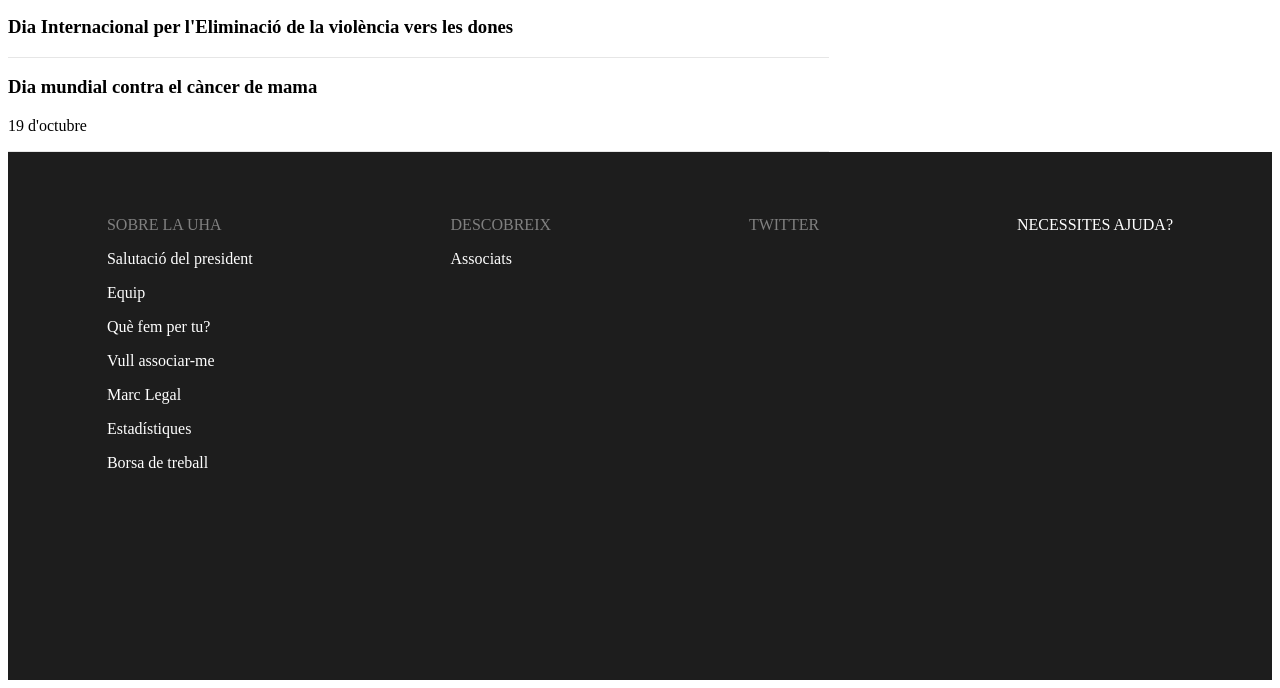
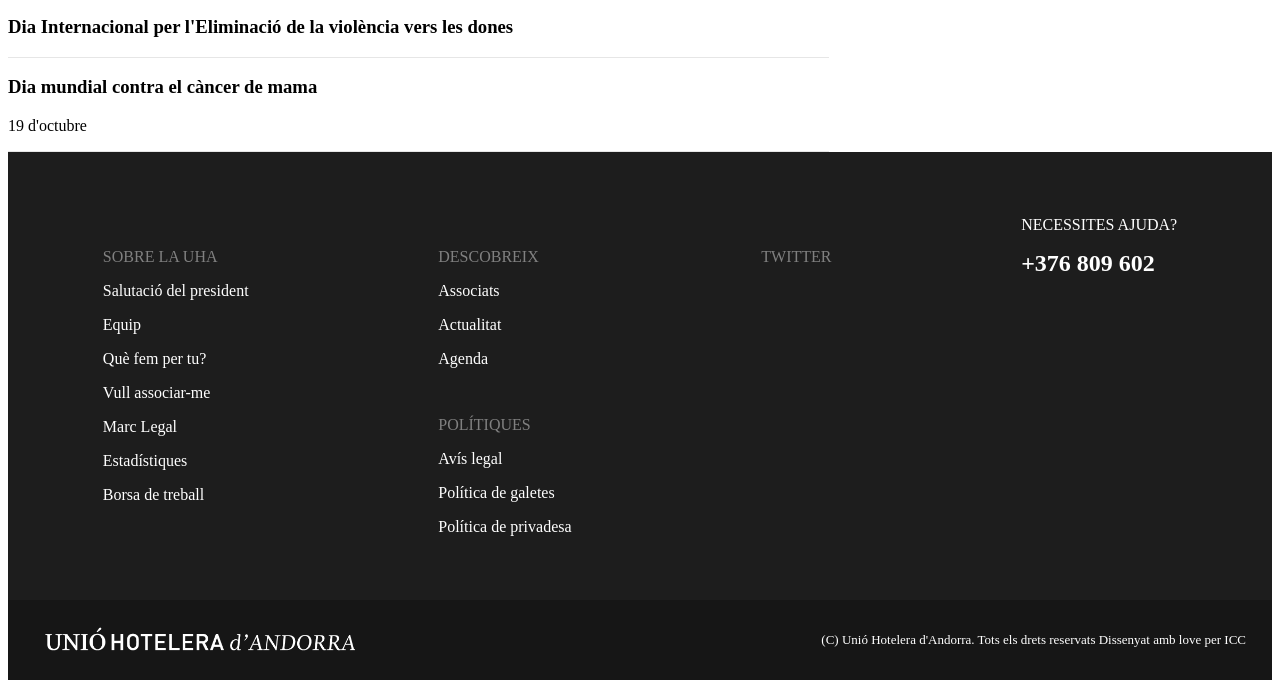
Before and after one commit to Ivancaminal72/pageclone, a plain HTML site: page index.html in a window 1280 px wide. Shown: the part 1533-2221 px from the top of the page. Drawn offline with Linux system fonts and the light colour scheme.

Commit message:
improve footer

```diff
--- a/index.html
+++ b/index.html
@@ -100,9 +100,9 @@
       </aside>
     </main>
     <footer>
+      <div id="footerflex">
         <div>
           <p class="titolfooter">SOBRE LA UHA</p>
-        <p></p>
           <p>Salutació del president</p>
           <p>Equip</p>
           <p>Què fem per tu?</p>
@@ -114,12 +114,27 @@
         <div>
           <p class="titolfooter">DESCOBREIX</p>
           <p>Associats</p>
+          <p>Actualitat</p>
+          <p>Agenda</p>
+          <p class="titolfooter">POLÍTIQUES</p>
+          <p>Avís legal</p>
+          <p>Política de galetes</p>
+          <p>Política de privadesa</p>
         </div>
         <div>
           <p class="titolfooter">TWITTER</p>
         </div>
         <div>
           <p>NECESSITES AJUDA?</p>
+          <p><strong>+376 809 602</strong></p>
+        </div>
+      </div>
+      <div id="refooter">
+        <img src="imgs/footer.png" />
+        <p>
+          (C) Unió Hotelera d'Andorra. Tots els drets reservats Dissenyat amb
+          love per ICC
+        </p>
       </div>
     </footer>
   </body>
--- a/style.css
+++ b/style.css
@@ -134,10 +134,10 @@ main section .metadata span {
   margin-right: 1em;
 }
 
-footer {
+#footerflex {
   padding-top: 3em;
   background-color: rgb(29, 29, 29);
-  height: 30em;
+  height: 25em;
   display: flex;
   flex-direction: row;
   justify-content: space-around;
@@ -145,8 +145,32 @@ footer {
 
 .titolfooter {
   color: gray;
+  margin-top: 3em;
 }
 
 footer p {
   color: white;
 }
+
+strong {
+  font-size: x-large;
+}
+
+#refooter {
+  background-color: rgb(22, 22, 22);
+  height: 5em;
+  display: flex;
+  flex-direction: row;
+  justify-content: space-between;
+  align-items: center;
+}
+
+#refooter img {
+  width: 20em;
+  padding-left: 2em;
+}
+
+#refooter p {
+  font-size: small;
+  padding-right: 2em;
+}
```
Also changed, not shown: imgs/footer.png (added). Lines whose indentation alone changed are shown as unchanged.
